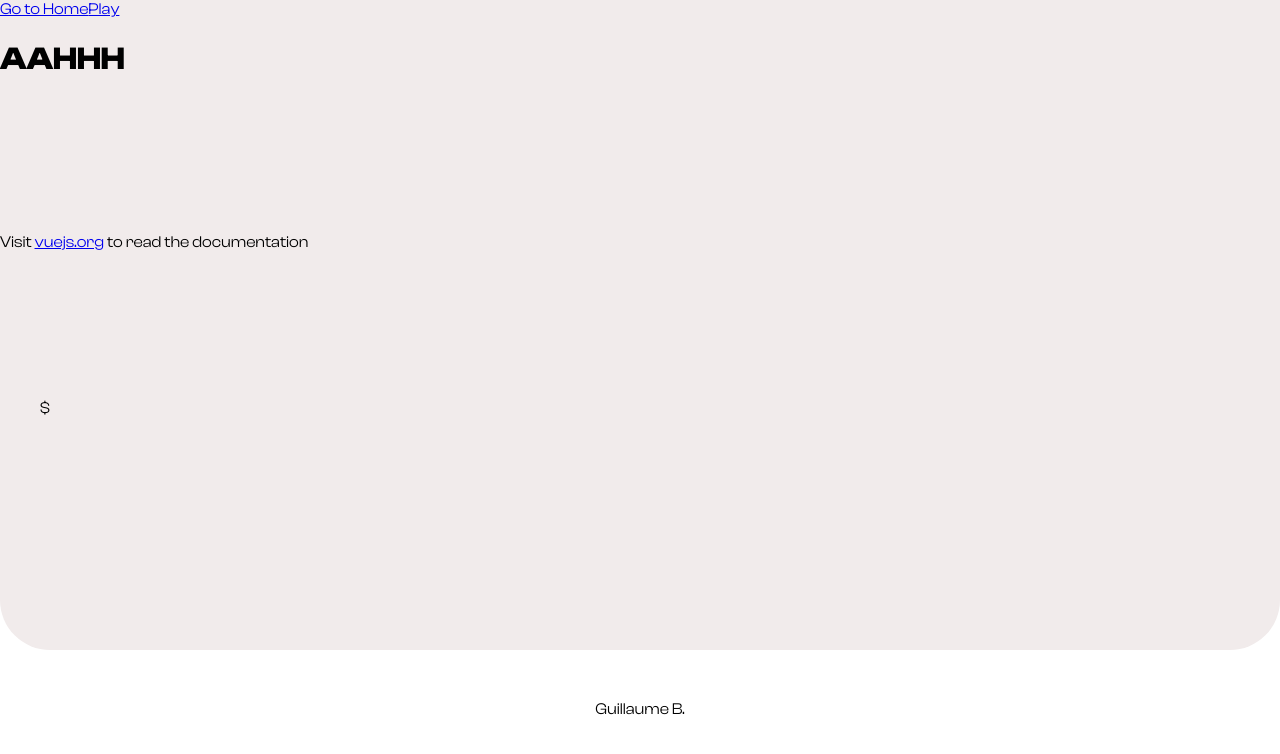
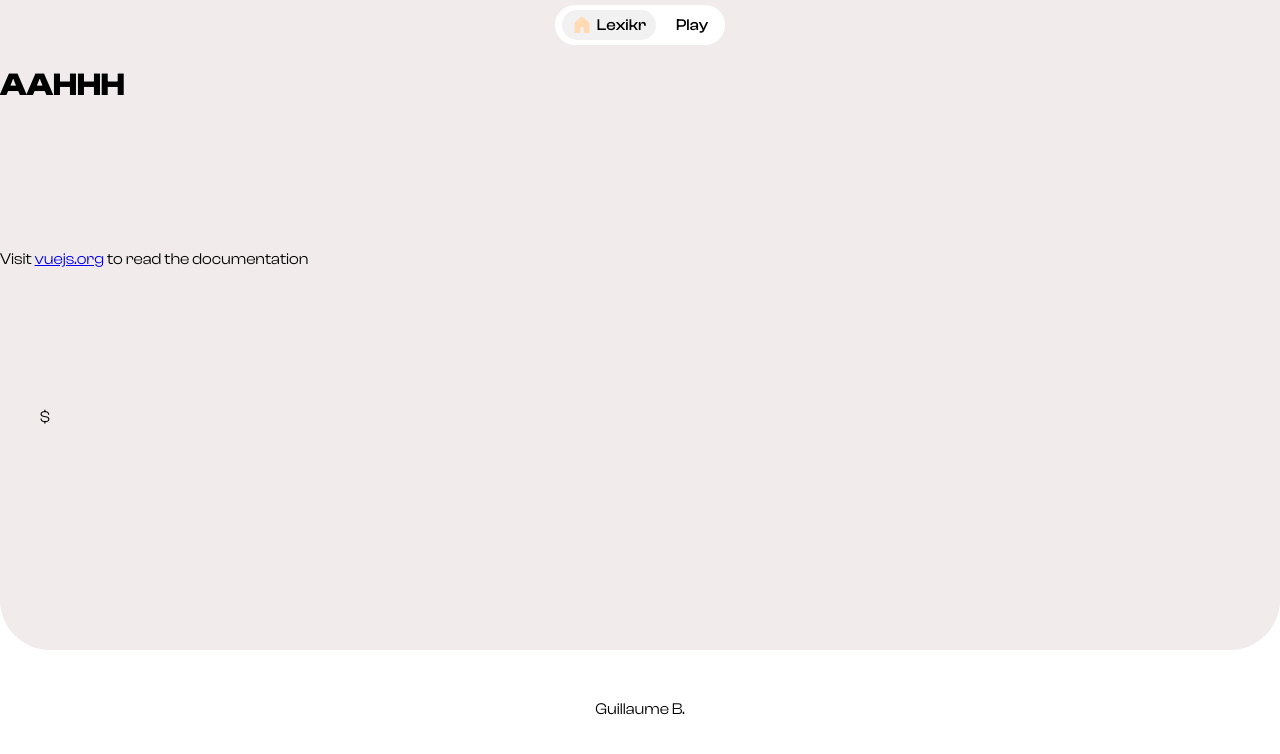
Before and after one commit to Akiliyh/IMACVue, a JavaScript app: page / in a window 1280 px wide. Shown: the top 754 px of the page. Built offline with nearby package versions, Linux system fonts and the light colour scheme.

Commit message:
feat: added navbar

```diff
--- a/src/App.vue
+++ b/src/App.vue
@@ -2,13 +2,11 @@
 import 'primeicons/primeicons.css'
 
 import FooterComp from '@/components/FooterComp.vue'
+import NavComp from '@/components/NavComp.vue'
 </script>
 
 <template>
-  <nav>
-    <RouterLink to="/">Go to Home</RouterLink>
-    <RouterLink to="/game">Play</RouterLink>
-  </nav>
+  <NavComp />
   <main>
     <RouterView />
     <FooterComp></FooterComp>
@@ -23,6 +21,10 @@ import FooterComp from '@/components/FooterComp.vue'
 
 * {
   font-family: Clash_Display;
+}
+
+.pi-spin:not(.i-word) {
+  color: $subtle-peach;
 }
 
 #app {
--- /dev/null
+++ b/src/components/NavComp.vue
@@ -0,0 +1,72 @@
+<script setup>
+import { useRoute } from 'vue-router'
+import { computed } from 'vue'
+
+const route = useRoute()
+
+const isHome = computed(() => route.path === '/')
+const isGame = computed(() => route.path === '/game')
+</script>
+
+<template>
+  <nav>
+    <RouterLink to="/" class="home">
+      <!-- home icon -->
+      <svg xmlns="http://www.w3.org/2000/svg" viewBox="0 0 48 48" width="20px" height="20px">
+        <path
+          d="M39.5,43h-9c-1.381,0-2.5-1.119-2.5-2.5v-9c0-1.105-0.895-2-2-2h-4c-1.105,0-2,0.895-2,2v9c0,1.381-1.119,2.5-2.5,2.5h-9	C7.119,43,6,41.881,6,40.5V21.413c0-2.299,1.054-4.471,2.859-5.893L23.071,4.321c0.545-0.428,1.313-0.428,1.857,0L39.142,15.52	C40.947,16.942,42,19.113,42,21.411V40.5C42,41.881,40.881,43,39.5,43z" />
+      </svg>
+      <span>Lexikr</span>
+    </RouterLink>
+    <RouterLink to="/game">
+      <span>Play</span>
+    </RouterLink>
+  </nav>
+</template>
+
+<style lang="scss">
+nav {
+  margin-left: auto;
+  margin-right: auto;
+  background-color: white;
+  padding: 5px 7px;
+  border-radius: 50px;
+  margin-top: 5px;
+  display: flex;
+  flex-direction: row;
+  justify-content: center;
+  align-items: center;
+  gap: 10px;
+
+  svg {
+    fill: $subtle-peach;
+  }
+
+  a {
+    text-decoration: none;
+    border-radius: 50px;
+    padding: 5px 10px;
+    color: black;
+    transition: .5s ease;
+
+    &:hover {
+      background-color: #f7f7f7;
+    }
+
+    &.router-link-active {
+      background-color: #f1f1f1;
+    }
+
+    span {
+      font-size: 1rem;
+      font-weight: 500;
+    }
+  }
+}
+
+.home {
+  display: flex;
+  gap: 5px;
+  align-items: center;
+}
+</style>
--- a/src/components/WordDefinition.vue
+++ b/src/components/WordDefinition.vue
@@ -42,7 +42,7 @@ const toggleModal = async () => {
       </dialog>
     </Transition>
     <Transition>
-      <div @click="toggleModal()" v-if="isModalOpen" class="fallback-background"></div>
+      <div @click="toggleModal()" v-if="isModalOpen" class="def-fallback-background"></div>
     </Transition>
 
   </Teleport>
@@ -103,7 +103,7 @@ const toggleModal = async () => {
   }
 }
 
-.fallback-background {
+.def-fallback-background {
   cursor: pointer;
   z-index: 1;
   width: 100vw;
--- a/src/pages/WordGame.vue
+++ b/src/pages/WordGame.vue
@@ -194,7 +194,7 @@ const checkGameOver = computed(() => {
   </header>
 
   <div class="words" v-if="!checkGameOver">
-    <i v-if="relatedWords.length == 0" class="pi pi-spin pi-spinner" style="font-size: 2rem"></i>
+    <i v-if="relatedWords.length == 0" class="pi pi-spin pi-spinner i-word" style="font-size: 2rem"></i>
     <WordCard v-else v-for="word in filteredWords" :key="word.id" :word="word.word" :type="word.type"
       :switchWord="switchWord"></WordCard>
   </div>
@@ -205,10 +205,9 @@ const checkGameOver = computed(() => {
 </template>
 
 <style scoped lang="scss">
-i.pi-spin {
+i.pi-spin.i-word {
   width: fit-content;
   height: fit-content;
-  color: $subtle-peach;
 
   .words & {
     font-size: 2rem;
```
